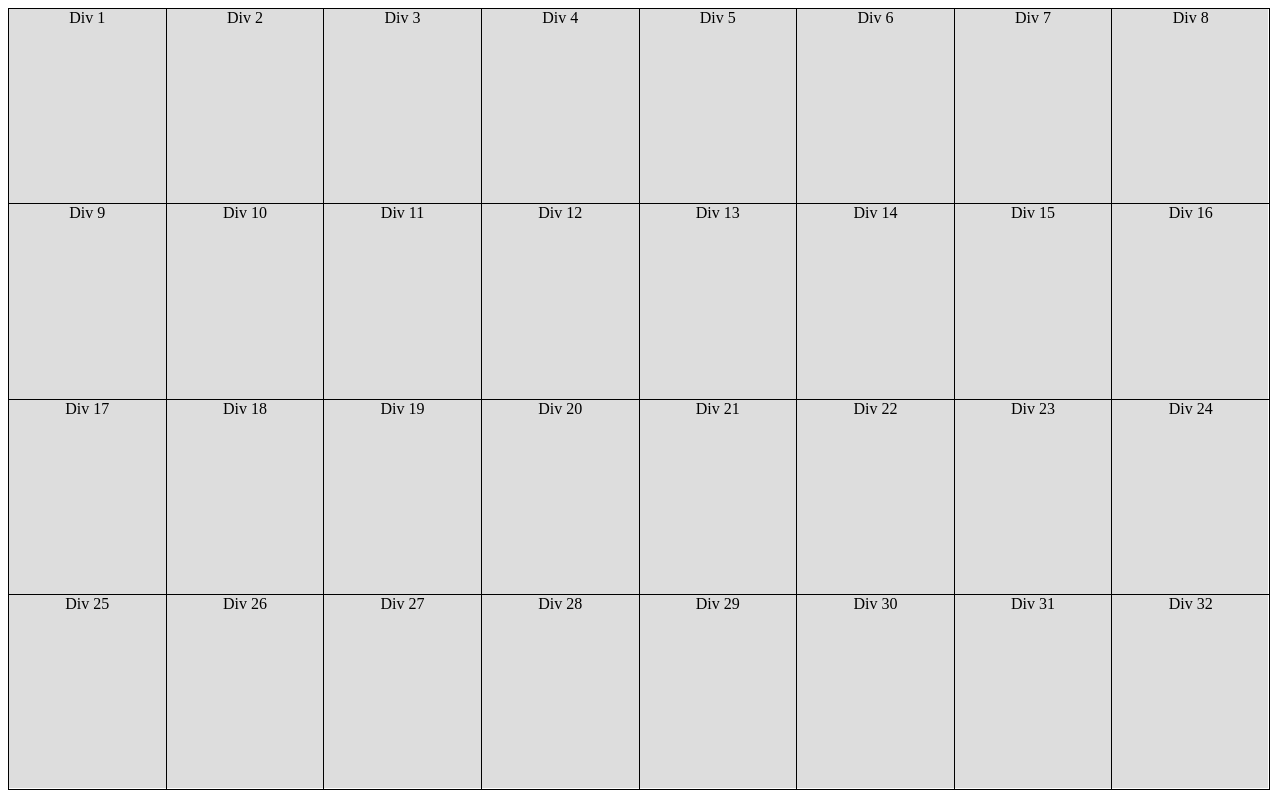
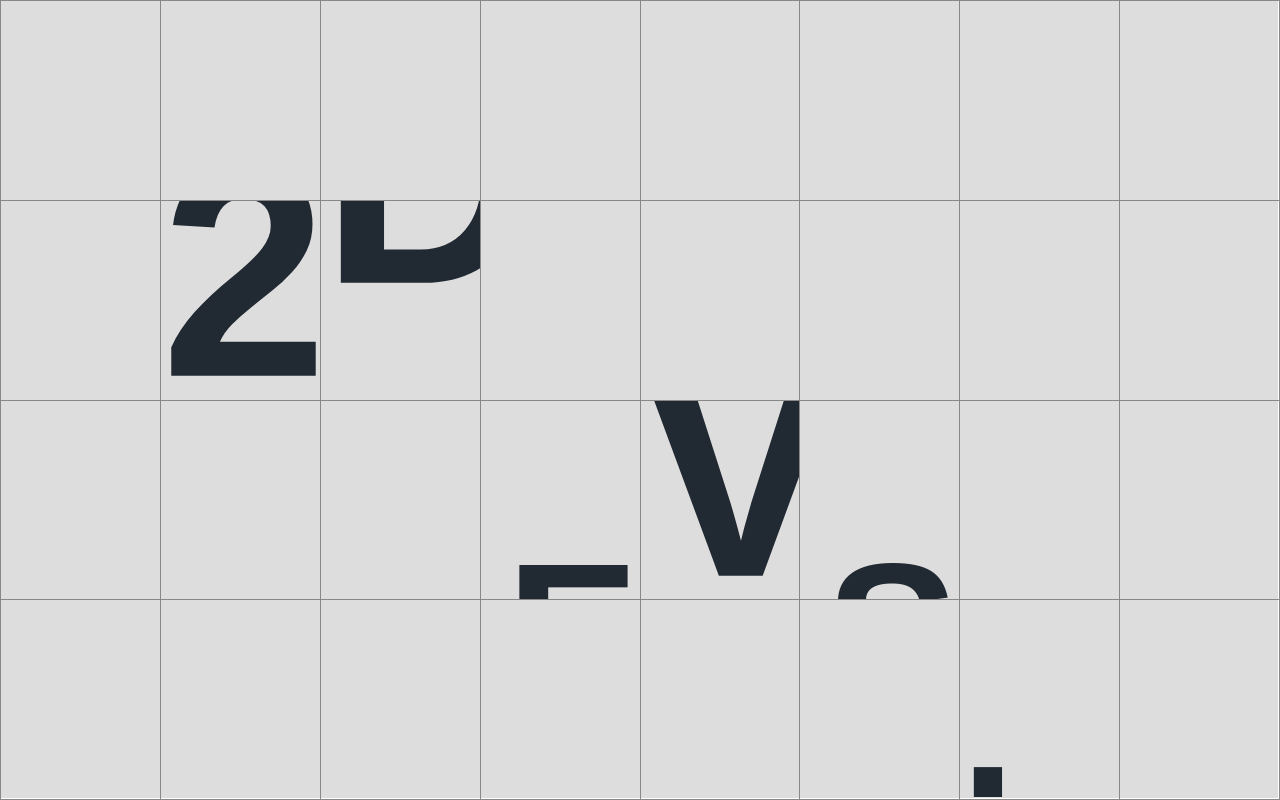
Before and after one commit to AlfredoDRainero/3Dots, a Next.js app: page / in a window 1280 px wide. Built offline with nearby package versions, Linux system fonts and the light colour scheme.

Commit message:
upgrade: name animation, squares responsive

```diff
--- /dev/null
+++ b/pages/about/about.jsx
@@ -0,0 +1,3 @@
+export default function About() {
+    return <div>About</div>
+  }
--- a/pages/index.jsx
+++ b/pages/index.jsx
@@ -1,31 +1,118 @@
-import React from 'react';
-import { useState, useEffect } from 'react';
+import React from "react";
+import { useState, useEffect } from "react";
 
-import styled from 'styled-components';
+import styled, { keyframes } from "styled-components";
 
 const Container = styled.div`
   background-color: #dddddd;
   display: grid;
   grid-template-columns: repeat(8, 1fr);
   grid-template-rows: repeat(4, 1fr);
+  left:0;
+  top:0;
+  position:absolute;
   gap: 1px;
-  height: calc(100vh - 20px); /* Usar 100vh para ocupar el 100% de la altura de la ventana */
-  width: calc(100vw - 20px) ;//32px);
+  height: calc(100vh - 2px ); //- 20px ); /* Usar 100vh para ocupar el 100% de la altura de la ventana */
+  width: calc(100vw - 2px);// - 20px); //32px);
   //max-width: 1023px;
-  margin-right:25px;
+  // margin-right: 25px;
   @media (max-width: 1023px) {
     grid-template-columns: repeat(4, 1fr);
     grid-template-rows: repeat(4, 1fr);
   }
 `;
 
+const bounce = keyframes`
+  0%, 100% {
+    transform: translateY(0);
+  }
+  50% {
+    transform: translateY(-50%);
+  }
+`;
+
+const slideUp = keyframes`
+  0% {
+    transform: translateY(100%);
+    opacity: 1;
+  }
+  50% {
+    transform: translateY(0%);
+    opacity: 1;
+  }
+  100% {
+    transform: translateY(-120%);
+    opacity: 1;
+  }
+`;
+
+const slideDown = keyframes`
+  0% {
+    transform: translateY(-120%); /* Cambiado a valor negativo para iniciar desde arriba */
+    opacity: 1;
+  }
+  50% {
+    transform: translateY(0%);
+    opacity: 1;
+  }
+  100% {
+    transform: translateY(100%); /* Cambiado a valor positivo para moverse hacia abajo */
+    opacity: 1;
+  }
+`;
+
 const Div = styled.div`
-  //background-color: #dddddd;
-  //padding: 16px;
-  text-align: center;
-  border: 1px solid black;
-  width: 100%; /* Ocupar el 100% del ancho disponible */
-  height: 100%; /* Ocupar el 100% del alto disponible */
+  text-align: right;
+  border: 1px solid #888888;
+  width: 100%;
+  height: 100%;
+  overflow: hidden;
+  //white-space: nowrap;
+  color: #212932;
+`;
+
+
+// ------ NOMBRE ---------
+const Letra1 = styled.div`
+  width: 100%;
+  height: 100%;
+  font-family: "Century Gothic Bold", sans-serif; /* Fuente Century Gothic Bold */
+  font-size: 300px; /* Tamaño de fuente 72px */
+  font-weight: bold;
+  animation: ${bounce} 20s linear infinite; /* Aplicar la animación */
+  white-space: pre-wrap;
+  line-height: 300px;
+`;
+
+const Letra2 = styled.div`
+  width: 100%;
+  height: 100%;
+  font-family: "Century Gothic Bold", sans-serif; /* Fuente Century Gothic Bold */
+  font-size: 300px; /* Tamaño de fuente 72px */
+  font-weight: bold;
+  animation: ${slideUp} 10s linear infinite; /* Aplicar la animación */
+  white-space: pre-wrap;
+  line-height: 240px;
+`;
+
+const Letra3 = styled.div`
+  width: 100%;
+  height: 100%;
+  font-family: "Century Gothic Bold", sans-serif; /* Fuente Century Gothic Bold */
+  font-size: 200px; /* Tamaño de fuente 72px */
+  font-weight: bold;
+  animation: ${slideDown} 10s linear infinite; /* Aplicar la animación */
+  white-space: pre-wrap;
+`;
+
+const Letra4 = styled.div`
+  text-align: left;
+  width: 100%;
+  height: 100%;
+  font-family: "Century Gothic Bold", sans-serif; /* Fuente Century Gothic Bold */
+  font-size: 200px; /* Tamaño de fuente 72px */
+  font-weight: bold;
+  animation: ${slideDown} 15s linear infinite; /* Aplicar la animación */
 `;
 
 const HomePage = () => {
@@ -37,28 +124,48 @@ const HomePage = () => {
       setTotalDivs(isWideScreen ? 32 : 16);
     };
 
-    // Agregar un event listener para cambiar el totalDivs cuando se cambie el tamaño de la ventana
-    window.addEventListener('resize', handleResize);
-
-    // Llamar a handleResize al cargar la página inicialmente
+    window.addEventListener("resize", handleResize);
     handleResize();
-
-    // Limpiar el event listener cuando el componente se desmonte
     return () => {
-      window.removeEventListener('resize', handleResize);
+      window.removeEventListener("resize", handleResize);
     };
   }, []);
 
   return (
     <div>
       <Container>
-        {[...Array(totalDivs)].map((_, index) => (
-          <Div key={index}>Div {index + 1}</Div>
-        ))}
+        {[...Array(totalDivs)].map((_, index) => {
+          let content;
+
+          switch (index) {
+            case 9:
+              content = <Letra1>2</Letra1>;
+              break;
+            case 10:
+              content = <Letra2>D</Letra2>;
+              break;
+            case 19:
+              content = <Letra3>E E E E E E E</Letra3>;
+              break;
+            case 20:
+              content = <Letra1>V V V</Letra1>;
+              break;
+            case 21:
+              content = <Letra3>S</Letra3>;
+              break;
+            case 30:
+              content = <Letra4>.</Letra4>;
+              break;
+            default:
+              content = "";
+              break;
+          }
+
+          return <Div key={index}>{content}</Div>;
+        })}
       </Container>
     </div>
   );
 };
 
-
 export default HomePage;
```
